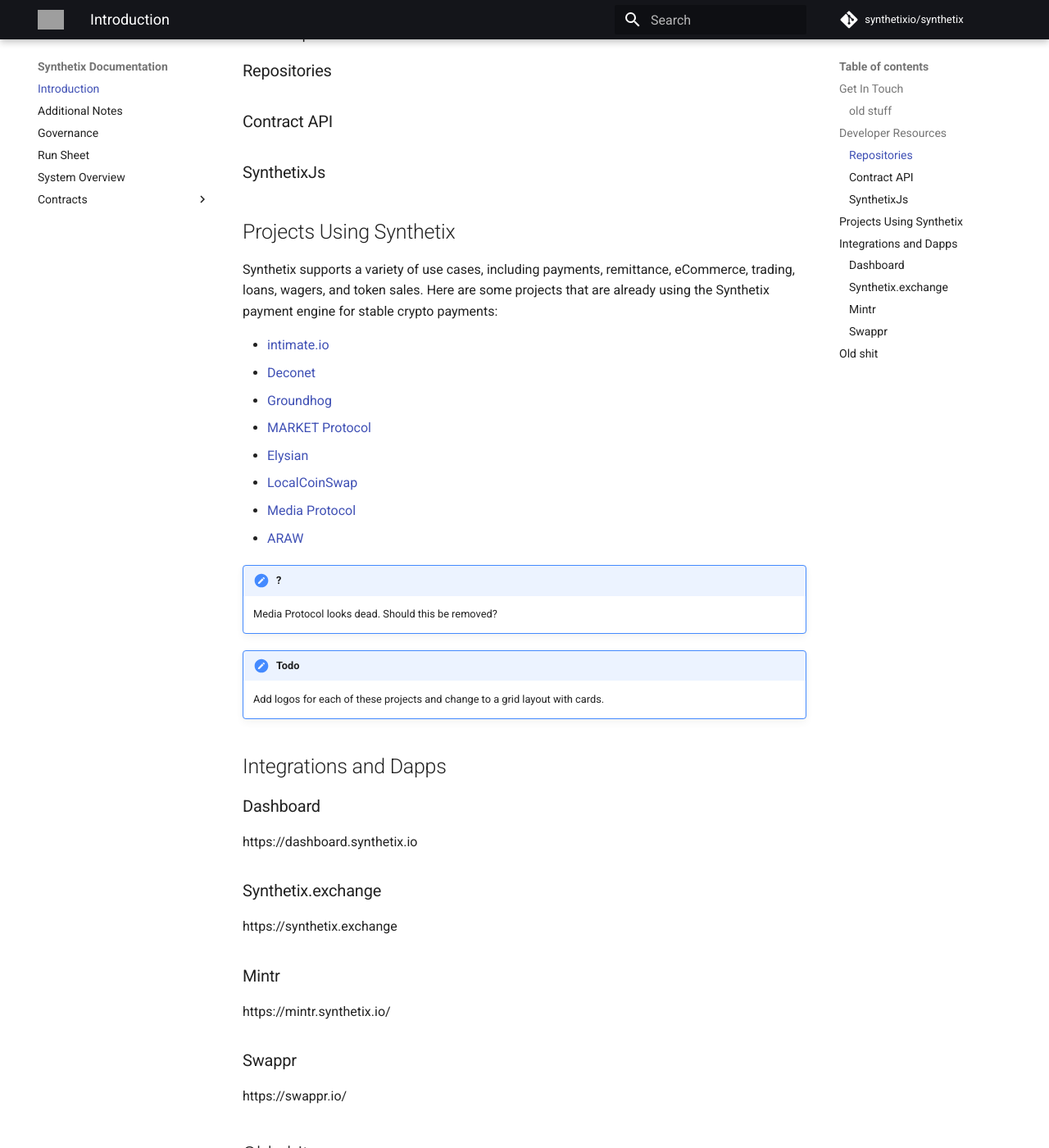
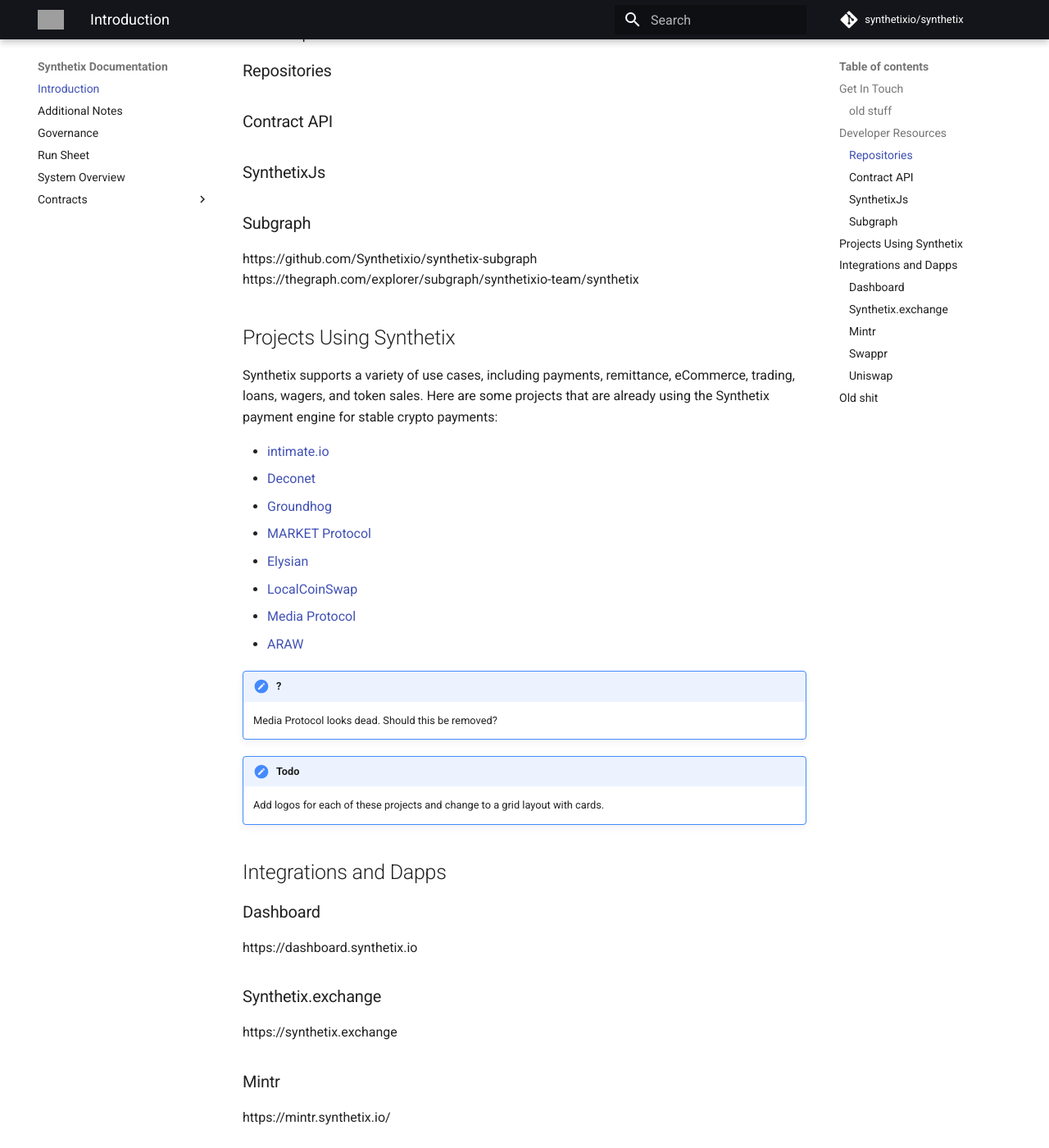
Before and after one commit to Synthetixio/synthetix, an MkDocs documentation site: the page built from docs/index.md, in a window 1280 px wide and 1400 px high, scrolled down 473 px. Shown: the whole window at 82% size. Built offline with MkDocs 1.6.1 and Material for MkDocs 9.7.7, drawn with Linux system fonts in a browser that asks for light colours; comment, search, counter and statistics services are not loaded; grey boxes are pictures that could not be loaded.

Commit message:
Some updates.

```diff
--- a/docs/index.md
+++ b/docs/index.md
@@ -17,6 +17,11 @@
 ### Contract API
 
 ### SynthetixJs
+
+### Subgraph
+
+https://github.com/Synthetixio/synthetix-subgraph
+https://thegraph.com/explorer/subgraph/synthetixio-team/synthetix
 
 ## Projects Using Synthetix
 
@@ -55,6 +60,9 @@
 
 https://swappr.io/
 
+### Uniswap
+
+
 ## Old shit
 
 Synthetix enables stable payments on the blockchain. This portal is an information hub for software developers to build powerful products on top of the Synthetix payment network.
```
Also changed, not shown: docs/governance.md (+5 -0 lines), docs/run-sheet.md (+2 -3 lines).
